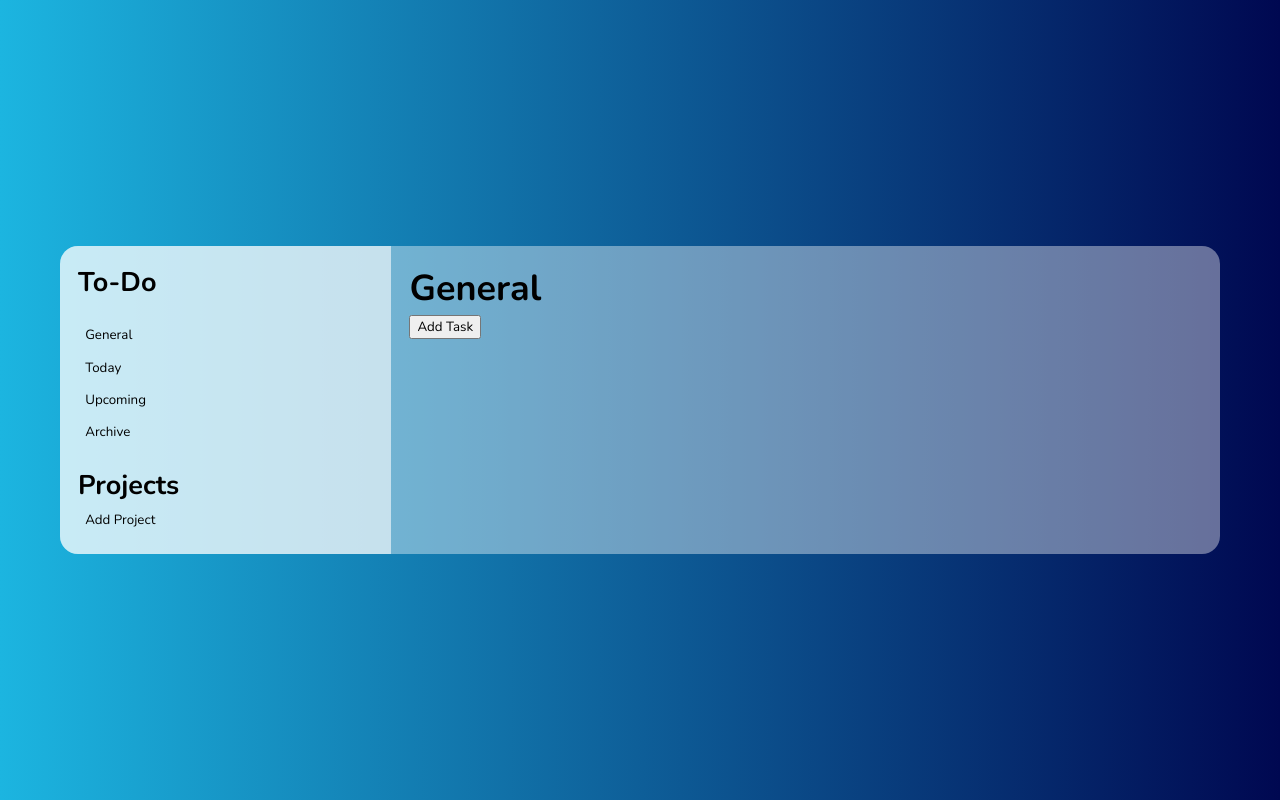
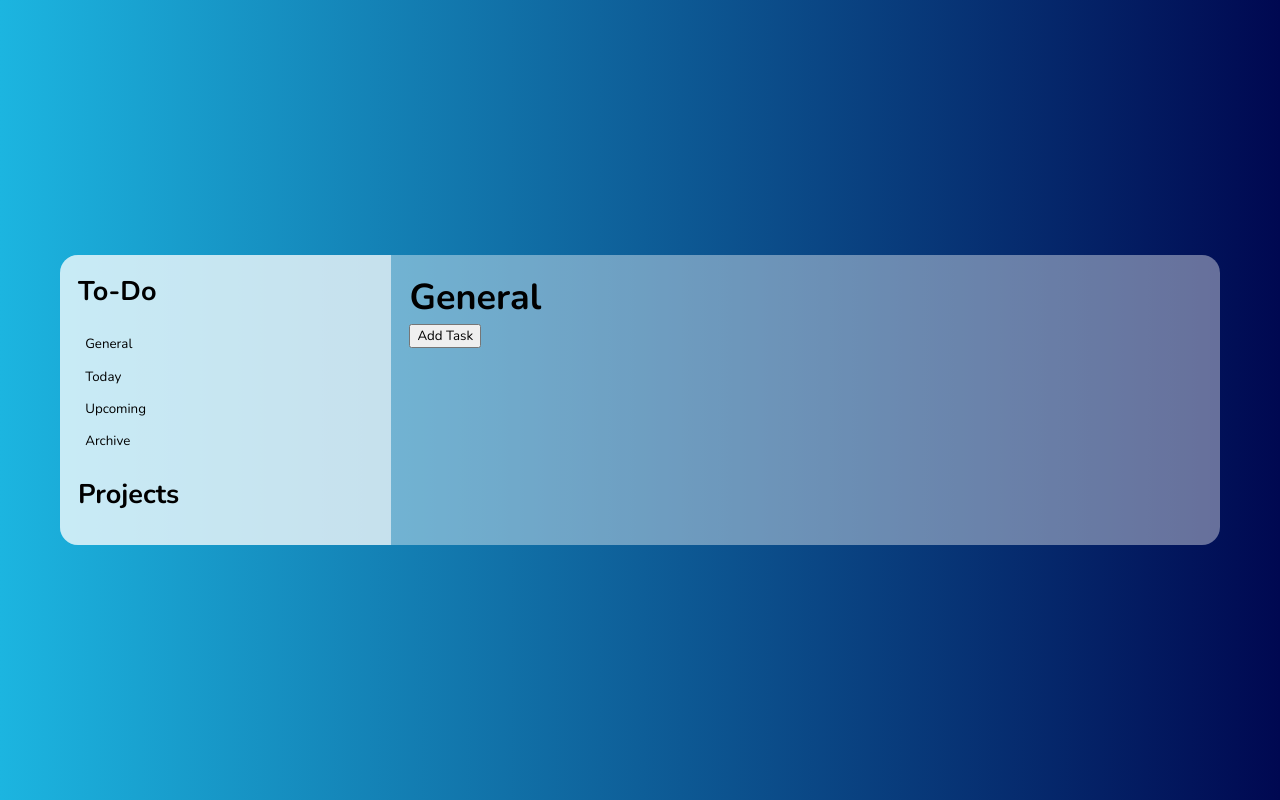
Before and after one commit to datle-dev/theodinproject-todolist, a website built with webpack: page src/index.html in a window 1280 px wide. Built offline with nearby package versions, Linux system fonts and the light colour scheme.

Commit message:
Remove text from add project button so its generated by script

```diff
--- a/src/index.html
+++ b/src/index.html
@@ -22,7 +22,7 @@
       </div>
       <div id="sidebar-projects">
         <h2>Projects</h2>
-        <button type="button" id="add-project-btn">Add Project</button>
+        <button type="button" id="add-project-btn"></button>
         <div id="project-board"></div>
       </div>
     </nav>
```
